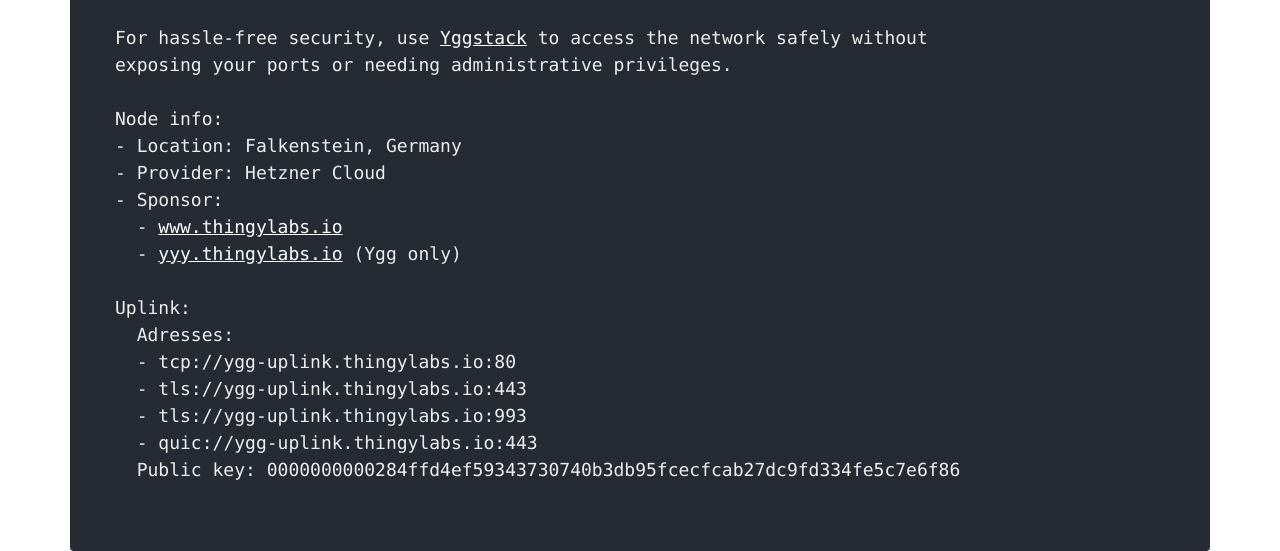
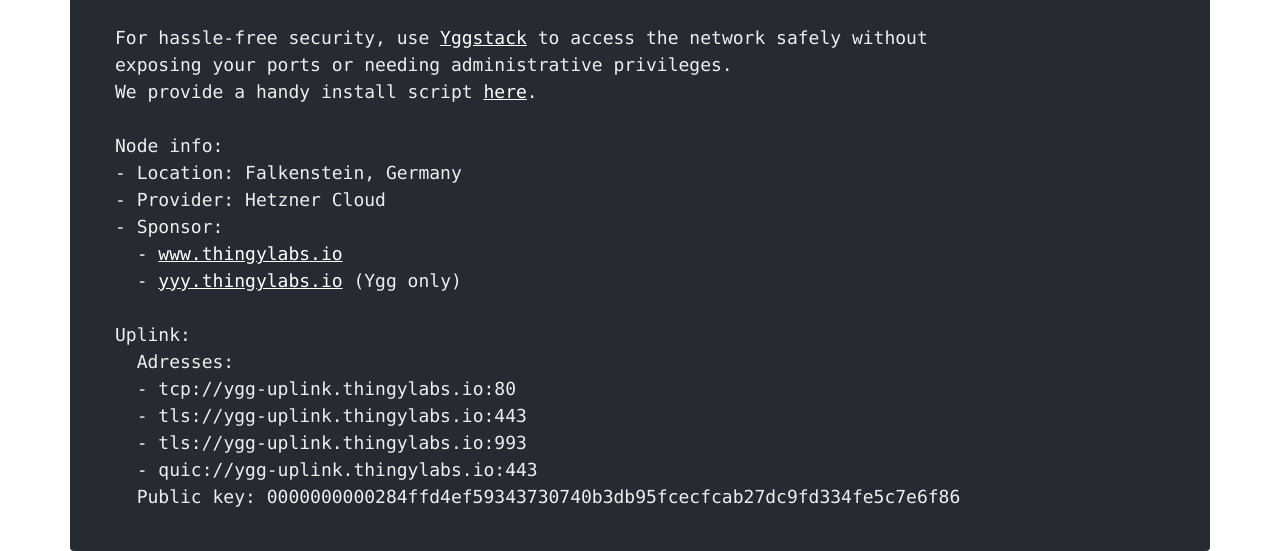
Before and after one commit to thingylabs/ygg.thingylabs.io, a website: page uplink.html in a window 1280 px wide. Shown: the part 293-844 px from the top of the page. Drawn offline with Linux system fonts and the light colour scheme; no server answers.

Commit message:
Link to https://github.com/perguth/yggdrasil-chromeos

```diff
--- a/uplink.html
+++ b/uplink.html
@@ -49,6 +49,7 @@
             <p class="react-terminal-line"></p>
             <p class="react-terminal-line">For hassle-free security, use <a href="https://github.com/yggdrasil-network/yggstack">Yggstack</a> to access the network safely without</p>
             <p class="react-terminal-line">exposing your ports or needing administrative privileges.</p>
+            <p class="react-terminal-line">We provide a handy install script <a href="https://github.com/perguth/yggdrasil-chromeos">here</a>.</p>
             <p class="react-terminal-line"></p>
             <p class="react-terminal-line">Node info:</p>
             <p class="react-terminal-line">- Location: Falkenstein, Germany</p>
```
